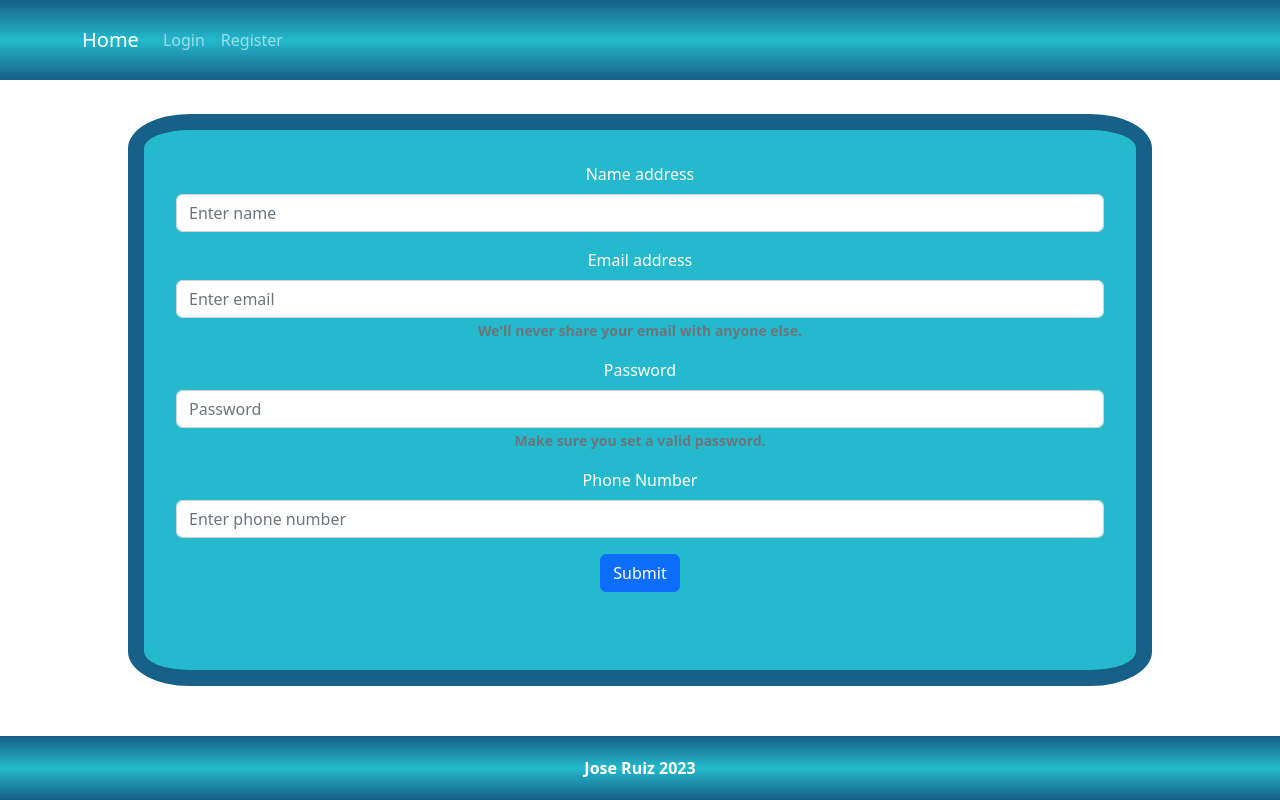
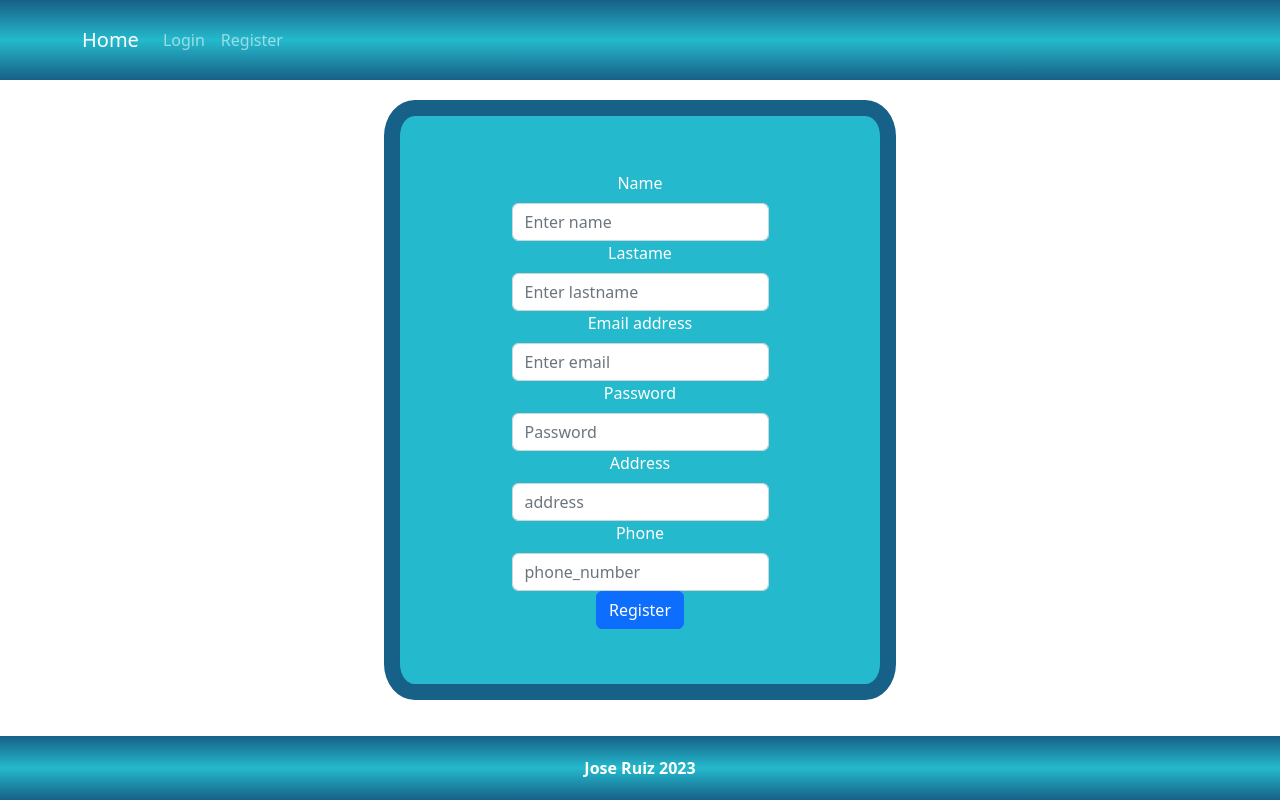
Before and after one commit to joserr98/DentalClinicFrontend, a React (Vite) app: page /register in a window 1280 px wide. Built offline with nearby package versions, Linux system fonts and the light colour scheme.

Commit message:
Add Register layout

```diff
--- a/src/pages/Register/Register.css
+++ b/src/pages/Register/Register.css
@@ -1,5 +1,5 @@
 .registerDesign{
-    height: 84vh;
+    height: 90vh;
     width: 100vw;
 
     display: flex;
@@ -8,11 +8,14 @@
 }
 
 .registerForm{
-    height: 85vh;
-    width: 100vw;
+    height: 75vh;
+    width: 80vw;
     background-color: #24B9CC;
     border: 1em solid #176087;
     border-radius: 6%;
+    display: flex;
+    align-items: center;
+    justify-content: center;
     padding: 2em;
 }
 
@@ -26,8 +29,8 @@
 
 @media (min-width: 715px) {
     .registerForm{
-        height: 85%;
-        width: 80vw;
+        height: 75vh;
+        width: 40vw;
         background-color: #24B9CC;
         border: 1em solid #176087;
         border-radius: 6%;
--- a/src/pages/Register/Register.jsx
+++ b/src/pages/Register/Register.jsx
@@ -1,42 +1,109 @@
-import React from "react";
-import 'bootstrap/dist/css/bootstrap.min.css';
+import React, {useState} from "react";
+import "bootstrap/dist/css/bootstrap.min.css";
 import "./Register.css";
-import Button from 'react-bootstrap/Button';
-import Form from 'react-bootstrap/Form';
+import Button from "react-bootstrap/Button";
+import Form from "react-bootstrap/Form";
+import { useNavigate } from "react-router-dom";
+import { createUser } from "../../services/apiCalls";
+export const Register = () => {
 
-export const Register = () => {
+  const navigate = useNavigate();
+
+  const [credentials, setCredentials] = useState({
+    name: "",
+    lastname: "",
+    email: "",
+    password: "",
+    address: "",
+    phone_number: ""
+  });
+
+  const registerMeFunction = () => {
+    createUser(credentials)
+      .then(() => {
+        navigate("/login");
+      })
+      .catch((error) => console.error(error));
+  };
+
+  const inputHandlerFunction = (e) => {
+    setCredentials((prevState) => ({
+      ...prevState,
+      [e.target.name]: e.target.value,
+    }));
+  };
+
   return (
     <div className="registerDesign">
       <div className="registerForm">
         <Form className="form">
-        <Form.Group className="mb-3" controlId="formBasicName">
-            <Form.Label>Name address</Form.Label>
-            <Form.Control type="name" placeholder="Enter name" />
+          <Form.Group controlId="formBasicName">
+            <Form.Label>Name</Form.Label>
+            <Form.Control
+              type="text"
+              className={"basicInput"}
+              placeholder="Enter name"
+              name={"name"}
+              onChange={(e) => inputHandlerFunction(e)}
+            />
           </Form.Group>
 
-          <Form.Group className="mb-3" controlId="formBasicEmail">
-            <Form.Label>Email address</Form.Label>
-            <Form.Control type="email" placeholder="Enter email" />
-            <Form.Text className="text-muted">
-              We'll never share your email with anyone else.
-            </Form.Text>
+          <Form.Group controlId="formBasicLastname">
+            <Form.Label>Lastame</Form.Label>
+            <Form.Control
+              type="text"
+              className={"basicInput"}
+              placeholder="Enter lastname"
+              name={"lastname"}
+              onChange={(e) => inputHandlerFunction(e)}
+            />
           </Form.Group>
 
-          <Form.Group className="mb-3" controlId="formBasicPassword">
-            <Form.Label>Password</Form.Label>
-            <Form.Control type="password" placeholder="Password" />
-            <Form.Text className="text-muted">
-              Make sure you set a valid password.
-            </Form.Text>
+          <Form.Group controlId="formBasicEmail">
+            <Form.Label>Email address</Form.Label>
+            <Form.Control
+              type="email"
+              className={"basicInput"}
+              placeholder="Enter email"
+              name={"email"}
+              onChange={(e) => inputHandlerFunction(e)}
+            />
           </Form.Group>
 
-          <Form.Group className="mb-3" controlId="formBasicPhone">
-            <Form.Label>Phone Number</Form.Label>
-            <Form.Control type="phone_number" placeholder="Enter phone number" />
+          <Form.Group controlId="formBasicPassword">
+            <Form.Label>Password</Form.Label>
+            <Form.Control
+              type="password"
+              className={"basicInput"}
+              placeholder="Password"
+              name={"password"}
+              onChange={(e) => inputHandlerFunction(e)}
+            />
           </Form.Group>
 
-          <Button variant="primary" type="submit">
-            Submit
+          <Form.Group controlId="formBasicAddress">
+            <Form.Label>Address</Form.Label>
+            <Form.Control
+              type="text"
+              className={"basicInput"}
+              placeholder="address"
+              name={"address"}
+              onChange={(e) => inputHandlerFunction(e)}
+            />
+          </Form.Group>
+
+          <Form.Group controlId="formBasicPhone">
+            <Form.Label>Phone</Form.Label>
+            <Form.Control
+              type="text"
+              className={"basicInput"}
+              placeholder="phone_number"
+              name={"phone_number"}
+              onChange={(e) => inputHandlerFunction(e)} />
+          </Form.Group>
+
+          <Button variant="primary" onClick={() => registerMeFunction()}>
+            Register
           </Button>
         </Form>
       </div>
--- a/src/services/apiCalls.js
+++ b/src/services/apiCalls.js
@@ -54,3 +54,9 @@ export const editAppointment = async (credentials, data, body) => {
     };
     return await axios.put(`http://localhost:5690/appointment/${data._id}`, body, config)
 };
+
+export const createUser = async (credentials) => {
+    credentials.role = 'client'
+    console.log(credentials)
+    return await axios.post(`http://localhost:5690/user`, credentials)
+}
```
